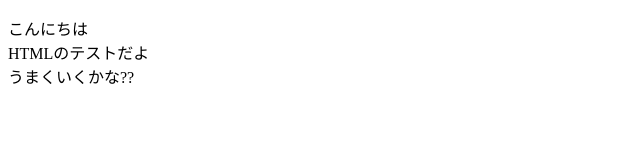
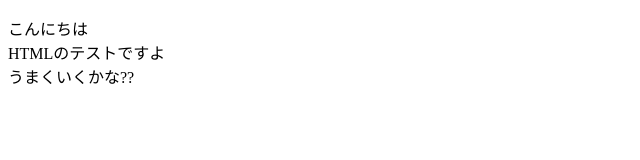
Before and after one commit to ncepst/ncepst.github.io, a plain HTML site: page html-test/index.html in a window 1280 px wide. Shown: the full height of the page, 0-640 px from the left. Drawn offline with Linux system fonts and the light colour scheme.

Commit message:
Update index.html

```diff
--- a/html-test/index.html
+++ b/html-test/index.html
@@ -8,7 +8,7 @@
 <body>
     <p>
         こんにちは<br>
-        HTMLのテストだよ<br>
+        HTMLのテストですよ<br>
         うまくいくかな??<br>
     </p>
 </body>
```
